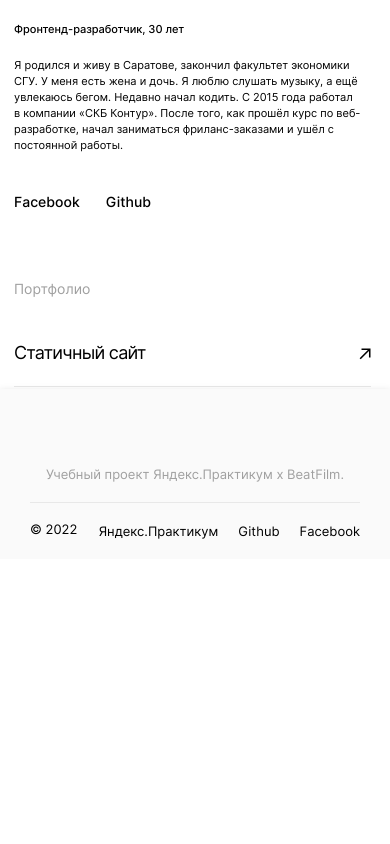
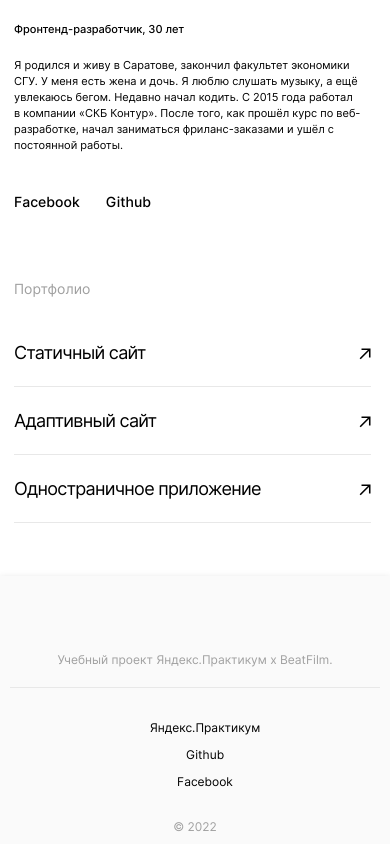
Before and after one commit to Vakulina/movies-explorer-frontend, a React (Create React App) app: page / in a window 390 px wide. Shown: the part 2604-3448 px from the top of the page. Before the commit the page ends 3163 px from the top, so only its background shows below. Built offline with nearby package versions, Linux system fonts and the light colour scheme.

Commit message:
футер 320

```diff
--- a/src/components/AboutMe/AboutMe.css
+++ b/src/components/AboutMe/AboutMe.css
@@ -2,10 +2,8 @@
   max-width: 1280px;
   width: 100%;
   margin: 0 auto;
-  padding: 110px 70px 125px 70px;
-  height: 1079px;
+  padding: 110px 70px 87px 70px;
   box-sizing: border-box;
-
 }
 .about-me__title {
   font-size: 22px;
@@ -85,8 +83,7 @@
 }
 @media (max-width: 800px){
   .about-me {
-    padding: 87px 50px 10px 50px;
-    height: 994px;
+    padding: 87px 50px 55px 50px;
   }
   .about-me__name {
     font-size: 40px;
@@ -125,7 +122,7 @@
     margin-bottom: 69px;
   }
   .about-me {
-    padding: 68px 14px;
+    padding: 68px 14px 33px 14px;
   }
   .about-me__title {
     font-size: 18px;
--- a/src/components/Footer/Footer.css
+++ b/src/components/Footer/Footer.css
@@ -54,4 +54,39 @@
   .footer__line {
     margin-bottom: 18px;
   }
+}
+@media (max-width: 400px){
+  .footer {
+    padding: 76px 10px 10px 10px;
   }
+  .footer__line {
+    margin-bottom: 32px;
+  }
+  .footer__links {
+    display: flex;
+    flex-direction: column;
+    align-items: center;
+  }
+  .footer__two-columns {
+    flex-direction: column-reverse;
+    align-items: center;
+  }
+  .footer__link {
+    font-family: Inter;
+    font-size: 12px;
+    line-height: 15px;
+    margin-bottom: 12px;
+  }
+  .footer__link:last-of-type {
+    margin-bottom: 30px;
+ }
+  .footer__copiright {
+    color:#A0A0A0;
+    font-size: 12px;
+    line-height: 15px;
+  }
+  .footer__paragraf {
+    font-size: 12px;
+    line-height: 15px;
+  }
+}
```
